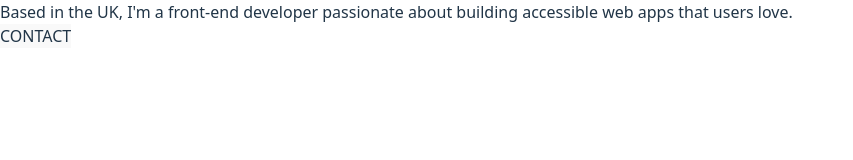
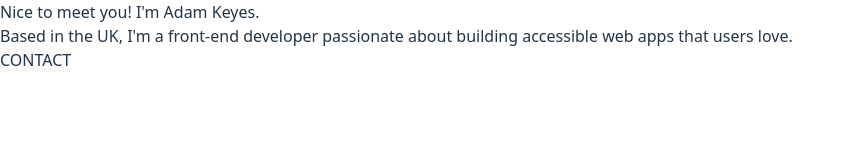
Before and after one commit to mAnon-lipp/TD5-R3.12, a website built with Vite: page index.html in a window 1280 px wide. Shown: the whole page, without its empty margins (0-853 px from the left). Built offline with nearby package versions, Linux system fonts and the light colour scheme.

Commit message:
HTML Test2

```diff
--- a/index.html
+++ b/index.html
@@ -7,7 +7,7 @@
   </head>
   <body>
     <header>
-      <title> Nice to meet you! I'm Adam Keyes.</title>
+      <p> Nice to meet you! I'm Adam Keyes.</p>
       <p>Based in the UK, I'm a front-end developer passionate about building accessible web apps that users love.</p>
       <button>CONTACT</button>
     </header>
```
